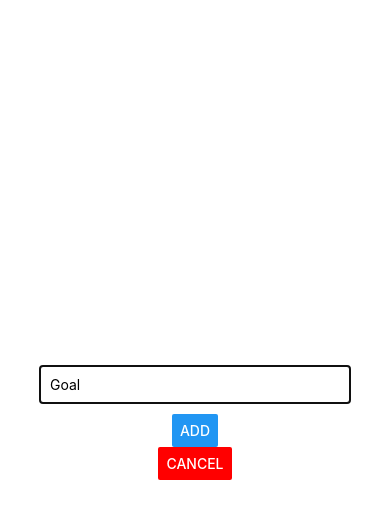
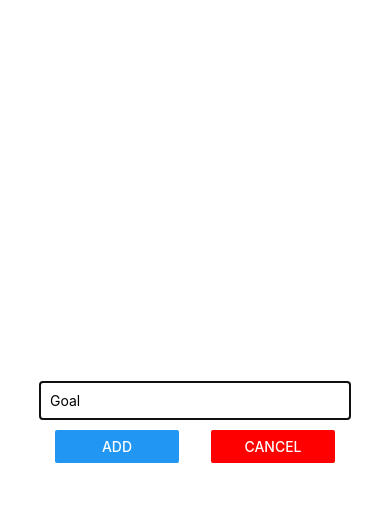
Before and after one commit to edignot/React-Native-App, a React Native app: screen / in a window 390 px wide. Both pictures are taken after a click on the button "ADD NEW GOAL". Shown: the top 518 px of the page. Built offline with nearby package versions, Linux system fonts and the light colour scheme.

Commit message:
Button styling

```diff
--- a/components/GoalInput.js
+++ b/components/GoalInput.js
@@ -1,5 +1,12 @@
 import React, { useState } from 'react'
-import { View, TextInput, Button, StyleSheet, Modal } from 'react-native'
+import {
+  View,
+  TextInput,
+  // cannot add width on button, need to wrap in a separate view
+  Button,
+  StyleSheet,
+  Modal,
+} from 'react-native'
 
 const GoalInput = (props) => {
   const [enteredGoal, setEnteredGoal] = useState('')
@@ -22,8 +29,18 @@
           onChangeText={goalInputHandler}
           value={enteredGoal}
         />
-        <Button title='ADD' style={styles.addBtn} onPress={addGoalHandler} />
-        <Button title='CANCEL' color='red' onPress={props.cancelGoal} />
+        <View style={styles.buttonContainer}>
+          <View style={styles.button}>
+            <Button
+              title='ADD'
+              style={styles.addBtn}
+              onPress={addGoalHandler}
+            />
+          </View>
+          <View style={styles.button}>
+            <Button title='CANCEL' color='red' onPress={props.cancelGoal} />
+          </View>
+        </View>
       </View>
     </Modal>
   )
@@ -45,4 +62,12 @@
     width: '80%',
   },
   addBtn: {},
+  buttonContainer: {
+    flexDirection: 'row',
+    justifyContent: 'space-around',
+    width: '80%',
+  },
+  button: {
+    width: '40%',
+  },
 })
```
